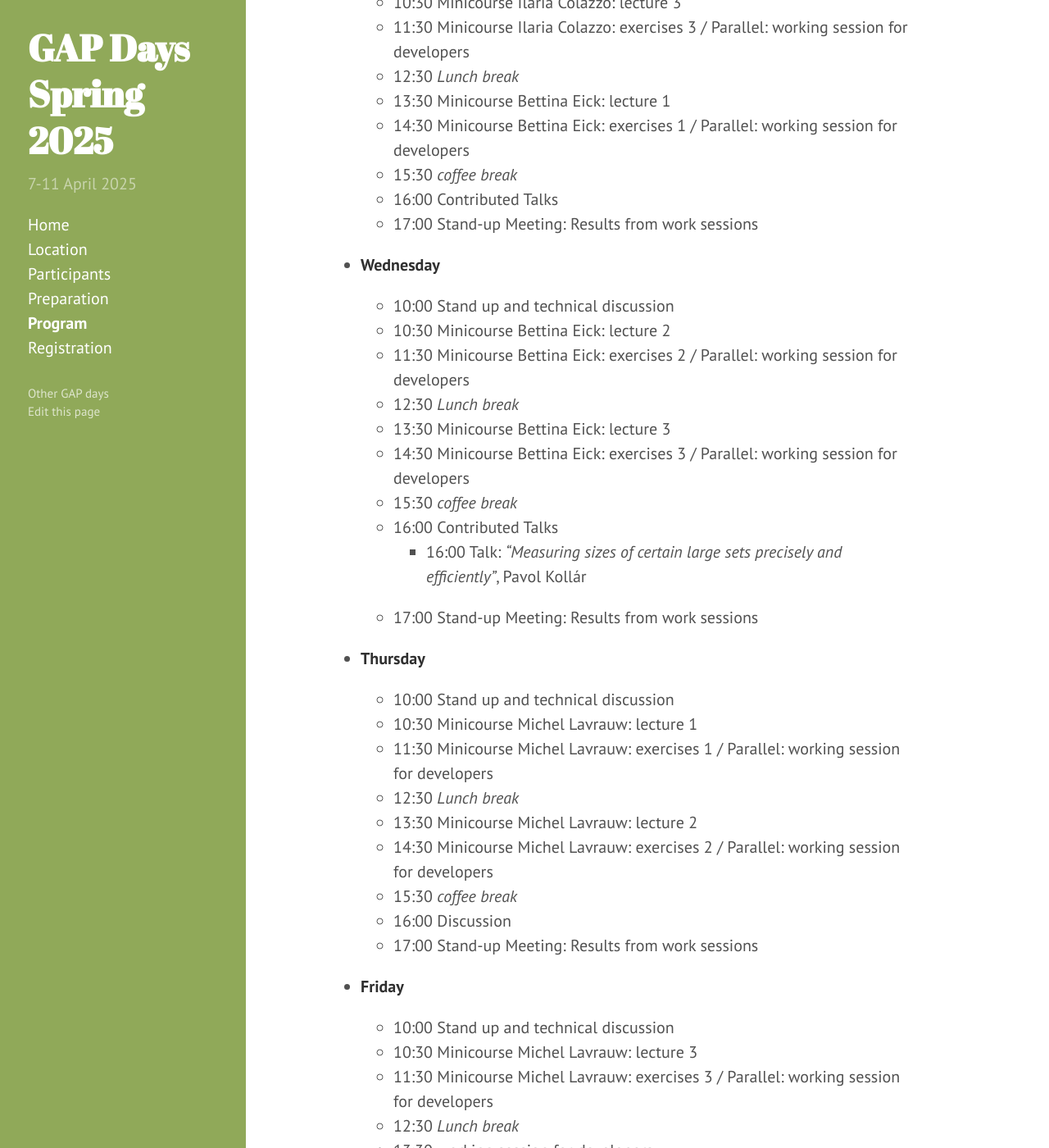
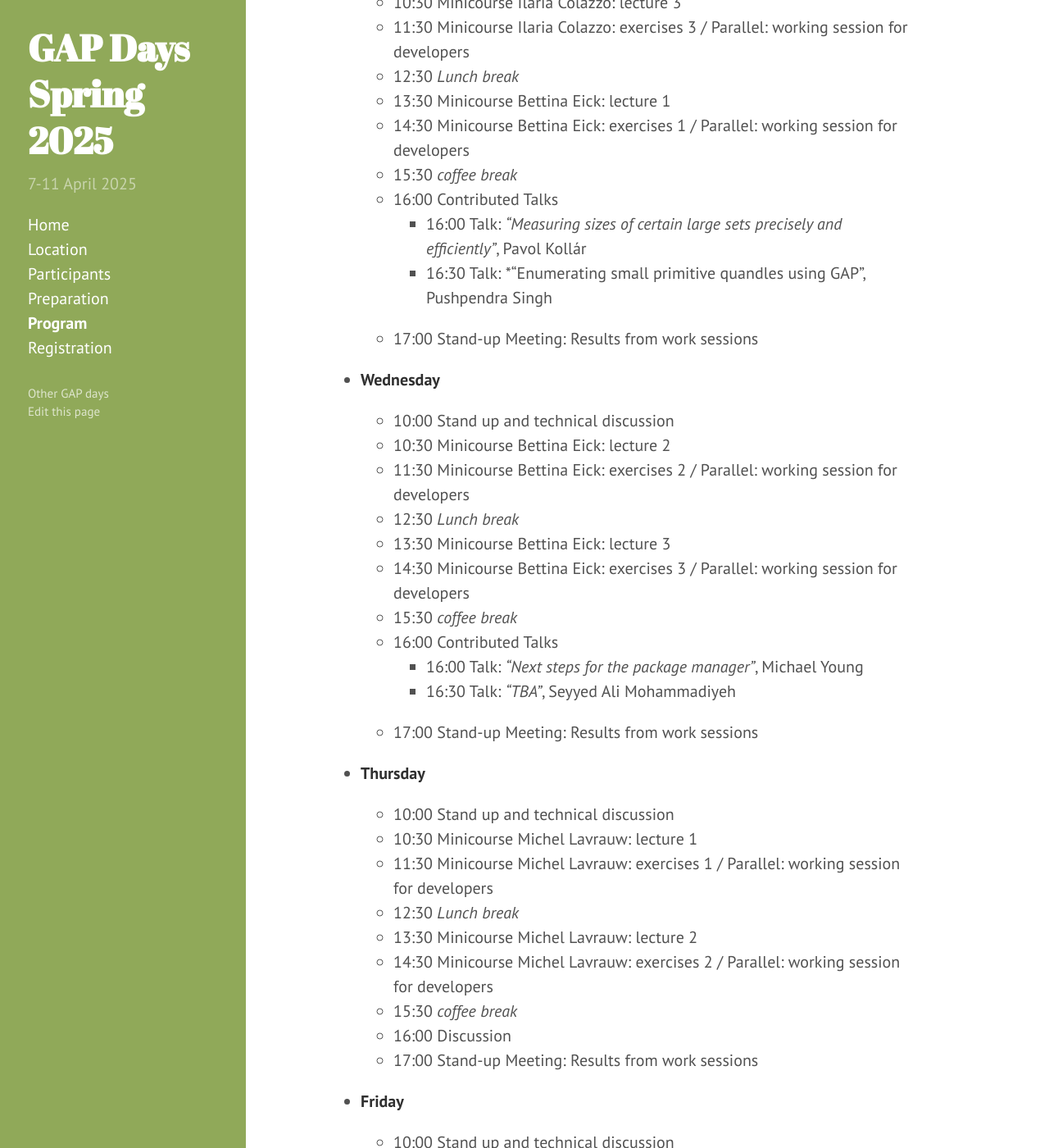
Before and after one commit to gapdays/gapdays2025-spring, a Jekyll site: the page built from program.md, in a window 1280 px wide and 1400 px high, scrolled down 1977 px. Shown: the whole window at 82% size. Built offline with Jekyll 4.4.1, drawn with Linux system fonts in a browser that asks for light colours.

Commit message:
updated program

```diff
--- a/program.md
+++ b/program.md
@@ -73,6 +73,8 @@ The schedule is subject to further changes.
   - 14:30 Minicourse Bettina Eick: exercises 1 / Parallel: working session for developers
   - 15:30 *coffee break*
   - 16:00 Contributed Talks
+    - 16:00 Talk: *"Measuring sizes of certain large sets precisely and efficiently"*, Pavol Kollár
+    - 16:30 Talk: *"Enumerating small primitive quandles using GAP", Pushpendra Singh
   - 17:00 Stand-up Meeting: Results from work sessions
 
 - **Wednesday**
@@ -85,7 +87,8 @@ The schedule is subject to further changes.
   - 14:30 Minicourse Bettina Eick: exercises 3 / Parallel: working session for developers
   - 15:30 *coffee break*
   - 16:00 Contributed Talks
-    - 16:00 Talk: *"Measuring sizes of certain large sets precisely and efficiently"*, Pavol Kollár
+    - 16:00 Talk: *"Next steps for the package manager"*, Michael Young
+    - 16:30 Talk: *"TBA"*, Seyyed Ali Mohammadiyeh
   - 17:00 Stand-up Meeting: Results from work sessions
 
 - **Thursday**
```
